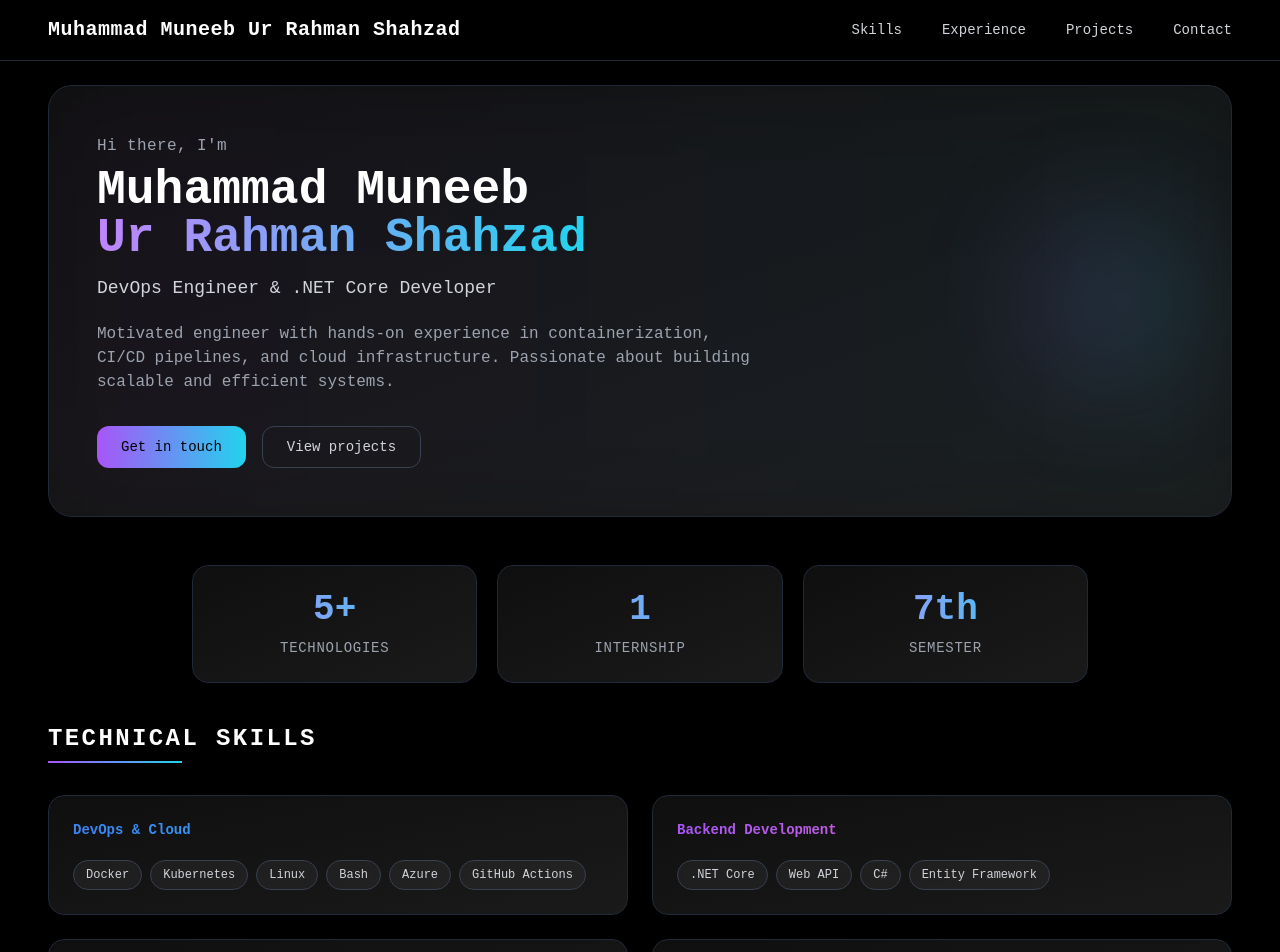
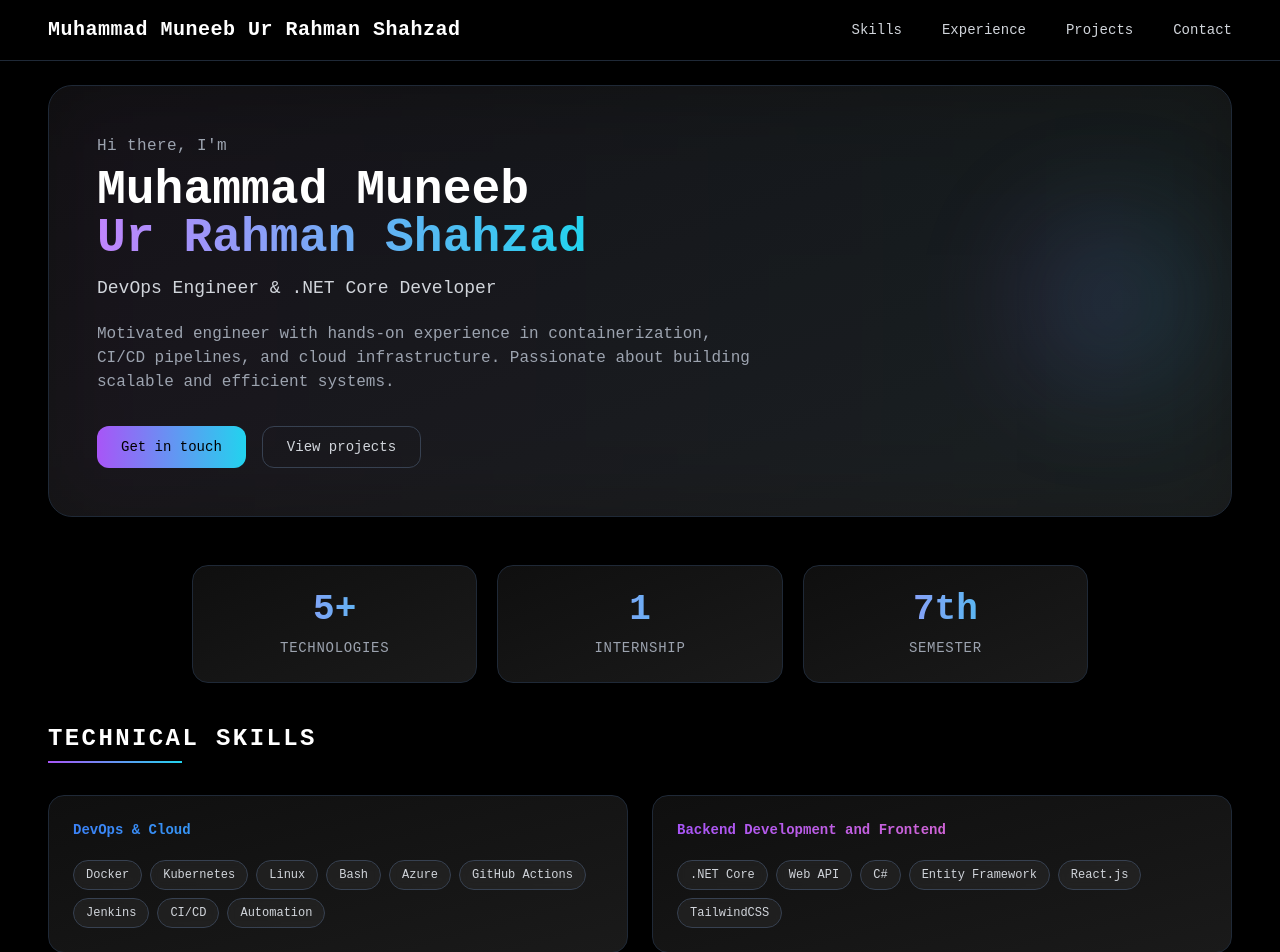
Before and after one commit to muneeb-ur-rahman01/Portfolio, a React (Vite) app: page / in a window 1280 px wide. Shown: the top 952 px of the page. Built offline with nearby package versions, Linux system fonts and the light colour scheme.

Commit message:
Update Skills.jsx

```diff
--- a/src/Components/Skills.jsx
+++ b/src/Components/Skills.jsx
@@ -2,17 +2,12 @@ const groups = [
   {
     title: "DevOps & Cloud",
     gradient: "from-blue-500 to-cyan-400",
-    tags: ["Docker", "Kubernetes", "Linux", "Bash", "Azure", "GitHub Actions"],
+    tags: ["Docker", "Kubernetes", "Linux", "Bash", "Azure", "GitHub Actions","Jenkins","CI/CD","Automation"],
   },
   {
-    title: "Backend Development",
+    title: "Backend Development and Frontend",
     gradient: "from-purple-500 to-pink-400",
-    tags: [".NET Core", "Web API", "C#", "Entity Framework"],
-  },
-  {
-    title: "Frontend",
-    gradient: "from-teal-400 to-emerald-400",
-    tags: ["React.js", "Tailwind CSS"],
+    tags: [".NET Core", "Web API", "C#", "Entity Framework", "React.js","TailwindCSS"],
   },
   {
     title: "Monitoring & Databases",
```
